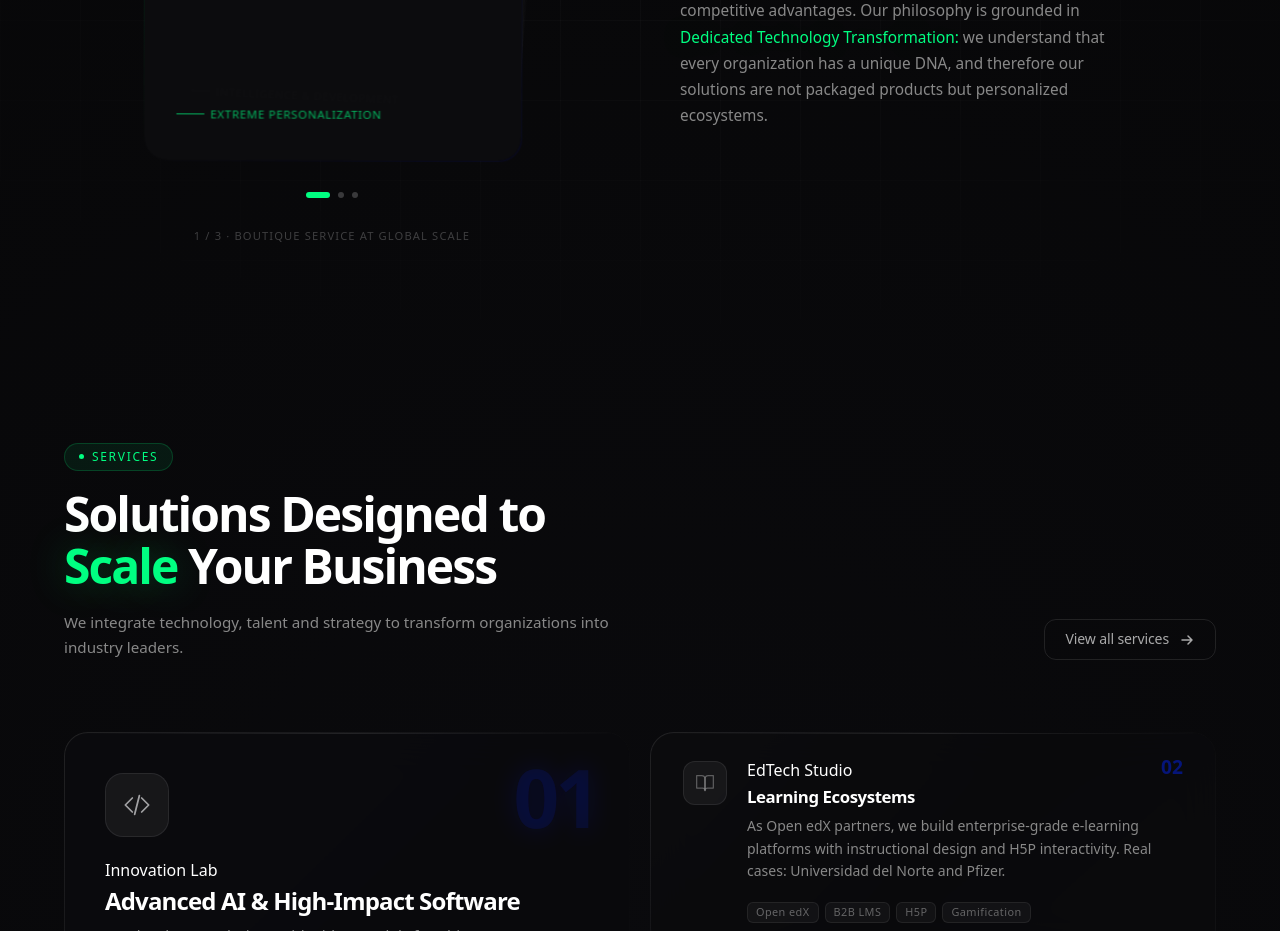
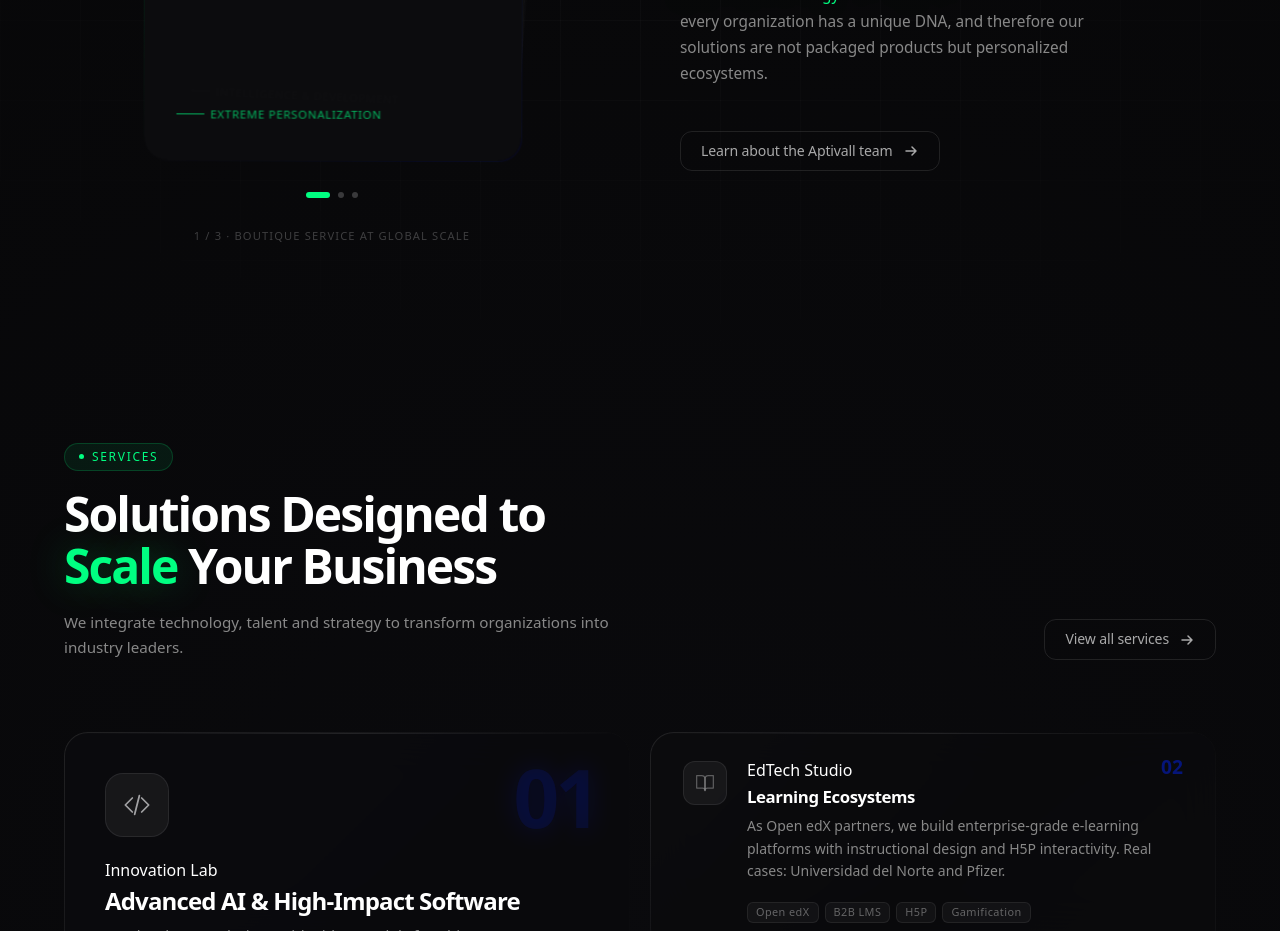
Before and after one commit to EDavidMGarcia/aptivall-v3, a Next.js app: page /en in a window 1280 px wide. Shown: the part 1180-2111 px from the top of the page. Built offline with nearby package versions, Linux system fonts and the light colour scheme; no server answers.

Commit message:
Correciones 2

```diff
--- a/app/components/Philosophy/Filosofia.module.css
+++ b/app/components/Philosophy/Filosofia.module.css
@@ -541,3 +541,78 @@
     font-size: 0.85rem;
   }
 }
+
+/* ─── BOTÓN DE EQUIPO (ESTILO COPIADO DE BTNOUTLINE) ──────────────── */
+
+.teamButton {
+  position: relative;
+  margin-top: 1.5rem; /* Espaciado extra para separarlo del párrafo */
+  display: inline-flex;
+  align-items: center;
+  gap: 10px;
+  font-family: var(--font-geist), sans-serif;
+  font-size: 0.88rem;
+  font-weight: 500;
+  letter-spacing: -0.01em;
+  color: rgba(255, 255, 255, 0.65);
+  text-decoration: none;
+  background: transparent;
+  border: 1px solid rgba(255, 255, 255, 0.1);
+  border-radius: 12px; /* Radio consistente */
+  padding: 11px 20px;
+  white-space: nowrap;
+  overflow: hidden;
+  transition: color 0.25s ease, border-color 0.25s ease,
+    background 0.25s ease, transform 0.15s ease;
+  z-index: 20;
+}
+
+/* Efecto Shimmer (Brillo que recorre el botón) */
+.teamButton::before {
+  content: '';
+  position: absolute;
+  top: 0;
+  left: -100%;
+  width: 60%;
+  height: 100%;
+  background: linear-gradient(
+    90deg,
+    transparent 0%,
+    rgba(255, 255, 255, 0.08) 50%,
+    transparent 100%
+  );
+  transition: left 0.5s ease;
+  pointer-events: none;
+}
+
+.teamButton:hover::before {
+  left: 160%;
+}
+
+.teamButton:hover {
+  color: rgba(255, 255, 255, 0.95);
+  border-color: rgba(255, 255, 255, 0.22);
+  background: rgba(255, 255, 255, 0.05);
+  transform: translateY(-1px);
+}
+
+.teamButton:active {
+  transform: scale(0.98);
+}
+
+/* Animación de la flecha */
+.btnArrow {
+  display: inline-flex;
+  transition: transform 0.2s ease;
+}
+
+.teamButton:hover .btnArrow {
+  transform: translateX(3px);
+}
+
+/* Ajuste responsivo */
+@media (max-width: 1024px) {
+  .teamButton {
+    align-self: center; /* Se centra cuando el diseño colapsa a una columna */
+  }
+}
--- a/app/components/Philosophy/Filosofia.tsx
+++ b/app/components/Philosophy/Filosofia.tsx
@@ -2,6 +2,7 @@
 
 import React, { useRef, useState, useCallback } from "react";
 import { useGSAP } from "@gsap/react";
+import Link from "next/link";
 import gsap from "gsap";
 import { SplitText } from "gsap/SplitText";
 import { ScrollTrigger } from "gsap/ScrollTrigger";
@@ -304,6 +305,15 @@ const Philosophy: React.FC = () => {
             <span className={styles.accentWord}>{t("subtitleHighlight")}</span>{" "}
             {t("subtitleEnd")}
           </p>
+
+          {/* ─── NUEVO BOTÓN AGREGADO AQUÍ ─── */}
+          <Link href={`/${locale}/about`} className={styles.teamButton}>
+          {t("teamButtonLabel")}
+          <svg width="16" height="16" viewBox="0 0 16 16" fill="none">
+                  <path d="M3 8H13M13 8L9 4M13 8L9 12" stroke="currentColor" strokeWidth="1.5" strokeLinecap="round" strokeLinejoin="round" />
+                </svg>
+        </Link>
+
         </div>
       </div>
     </section>
--- a/messages/en.json
+++ b/messages/en.json
@@ -26,6 +26,7 @@
     "subtitle": "At Aptivall, we don't just implement technology — we design competitive advantages. Our philosophy is grounded in",
     "subtitleHighlight": "Dedicated Technology Transformation:",
     "subtitleEnd": "we understand that every organization has a unique DNA, and therefore our solutions are not packaged products but personalized ecosystems.",
+    "teamButtonLabel": "Learn about the Aptivall team",
     "pillars": [
       {
         "number": "01",
--- a/messages/es.json
+++ b/messages/es.json
@@ -26,6 +26,7 @@
     "subtitle": "En Aptivall, no solo implementamos tecnología; diseñamos ventajas competitivas. Nuestra filosofía se basa en la",
     "subtitleHighlight": "Transformación Tecnológica Dedicada:",
     "subtitleEnd": "entendemos que cada organización tiene un ADN único, y por ello, nuestras soluciones no son productos empaquetados, sino ecosistemas personalizados.",
+    "teamButtonLabel": "Conoce sobre el equipo Aptivall",
     "pillars": [
       {
         "number": "01",
```
